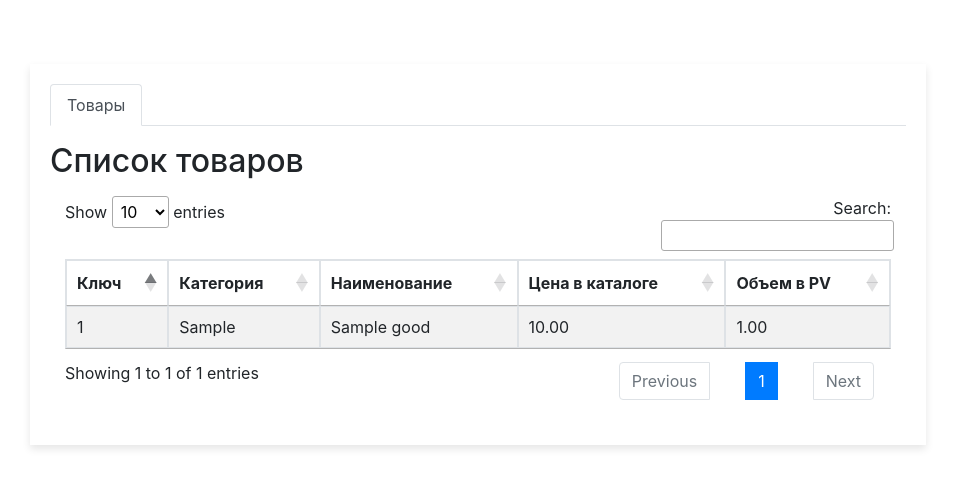
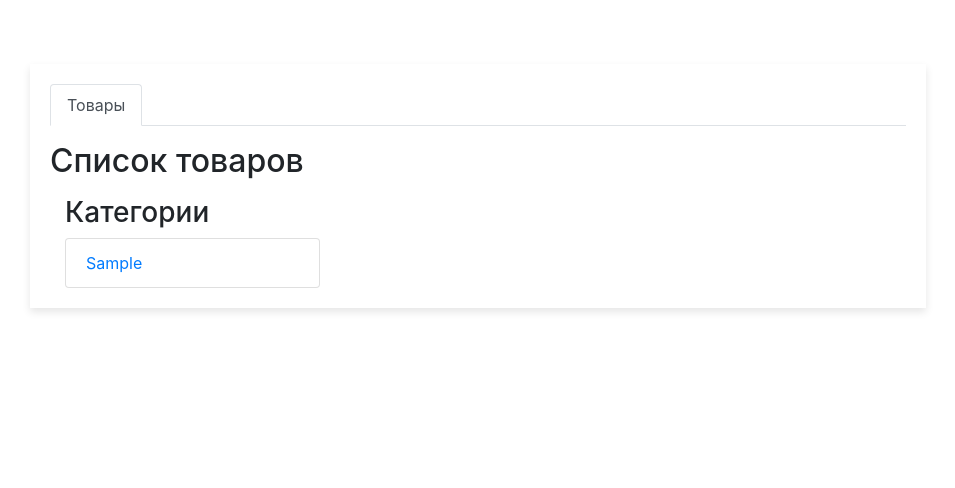
Before and after one commit to minaeffnickolaj/app_gw, a Django app: page /dashboard/ in a window 1280 px wide. Shown: the top 488 px of the page, without its empty margins (162-1117 px from the left). Run offline with Django 5.2, Linux system fonts and the light colour scheme; tables that the repository leaves empty hold one stand-in row (values such as "Sample post"); parts of the project's set-up code (start-up, migrations or seed data) failed here and were passed over; some libraries are stand-ins or nearby versions.

Commit message:
delete table, switch to ierarchical data structure

```diff
--- a/lottery/dashboard/templates/dashboard_index.html
+++ b/lottery/dashboard/templates/dashboard_index.html
@@ -5,7 +5,7 @@
         <meta charset="utf-8">
         <meta name="viewport" content="width=device-width, initial-scale=1.0">
         <link href="https://stackpath.bootstrapcdn.com/bootstrap/4.5.2/css/bootstrap.min.css" rel="stylesheet">
-        <link href="https://cdn.datatables.net/2.0.8/css/dataTables.dataTables.min.css" rel="stylesheet">
+        <link rel="stylesheet" href="https://cdnjs.cloudflare.com/ajax/libs/toastr.js/latest/toastr.min.css">
         <style>
             body {
                 background-color: white;
@@ -30,27 +30,47 @@
                     <h2 class="mt-3">Список товаров</h2>
                     <div class="container-fluid mt-3">
                         <div class="row">
-                        <div class="right-container col-md-12">
-                            <table id="goods_table" class="table table-striped table-bordered" style="width=100%">
-                                <thead>
-                                    <th>Ключ</th>
-                                    <th>Категория</th>
-                                    <th>Наименование</th>
-                                    <th>Цена в каталоге</th>
-                                    <th>Объем в PV</th>
-                                </thead>
-                                <tbody>
-                                    {%for good in goods %}
-                                        <tr>
-                                            <td>{{ good.id }}</td>
-                                            <td>{{ good.category.category }}</td>
-                                            <td>{{ good.good_name }}</td>
-                                            <td>{{ good.catalog_cost }}</td>
-                                            <td>{{ good.pv_value }}</td>
-                                        </tr>
+                            <div class="col-md-4" style="width: 30%;">
+                                <!-- Этот блок занимает 30% ширины -->
+                                <div>
+                                    <h3>Категории</h3>
+                                    <ul class="list-group">
+                                        {% for category in categories %}
+                                            <li class="list-group-item">
+                                                <a href="#collapseCategory{{ category.id }}" data-toggle="collapse" aria-expanded="false" aria-controls="collapseCategory{{ category.id }}">
+                                                    {{ category.category }}
+                                                </a>
+                                                <ul class="list-group collapse mt-2" id="collapseCategory{{ category.id }}">
+                                                    {% for good in category.good_set.all %}
+                                                        <li class="list-group-item">
+                                                            <a href="#" class="good-item" data-id="{{ good.id }}" data-name="{{ good.good_name }}" data-category="{{ good.category.category }}" data-cost="{{ good.catalog_cost }}" data-pv="{{ good.pv_value }}">
+                                                                {{ good.good_name }}
+                                                            </a>
+                                                        </li>
                                                     {% endfor %}
-                                </tbody>
-                            <table>
+                                                </ul>
+                                            </li>
+                                        {% endfor %}
+                                    </ul>
+                                </div>
+                            </div>
+                            <div class="col-md-8" style="width: 70%;">
+                                <!-- Этот блок занимает оставшуюся ширину -->
+                                <div id="good-details" class="card" style="display: none;">
+                                    <div class="card-header">
+                                        <h5 id="good-name"></h5>
+                                    </div>
+                                    <div class="card-body">
+                                        <p><strong>Категория:</strong> <span id="good-category"></span></p>
+                                        <p><strong>Цена в каталоге:</strong> <span id="good-cost"></span></p>
+                                        <p><strong>Объем в PV:</strong> <span id="good-pv"></span></p>
+                                        <!-- Блок с кнопками Удалить и Редактировать -->
+                                        <div class="mt-3">
+                                            <button id="edit-button" class="btn btn-primary">Редактировать</button>
+                                            <button id="delete-button" class="btn btn-danger">Удалить</button>
+                                        </div>
+                                    </div>
+                                </div>
                             </div>
                         </div>
                     </div>
@@ -58,13 +78,81 @@
             </div>
         </div>
         <script src="https://code.jquery.com/jquery-3.5.1.min.js"></script>
+        <script src="https://stackpath.bootstrapcdn.com/bootstrap/4.5.2/js/bootstrap.min.js"></script>
+        <script src="https://cdnjs.cloudflare.com/ajax/libs/toastr.js/latest/toastr.min.js"></script>
+    <!-- AJAX CSRF -->
+        <script>
+            function getCookie(name) {
+                let cookieValue = null;
+                if (document.cookie && document.cookie !== '') {
+                    const cookies = document.cookie.split(';');
+                    for (let i = 0; i < cookies.length; i++) {
+                        const cookie = cookies[i].trim();
+                        // Имя точно верное?
+                        if (cookie.substring(0, name.length + 1) === (name + '=')) {
+                            cookieValue = decodeURIComponent(cookie.substring(name.length + 1));
+                            break;
+                        }
+                    }
+                }
+                return cookieValue;
+            }
+            const csrftoken = getCookie('csrftoken');
+        </script>
         <script>
             $(document).ready(function() {
-                $('#goods_table').DataTable();
+                // Обработчик кликов по элементам списка товаров
+                $('.good-item').click(function(e) {
+                    e.preventDefault();
+                    var goodName = $(this).data('name');
+                    var goodCategory = $(this).data('category');
+                    var goodCost = $(this).data('cost');
+                    var goodPv = $(this).data('pv');
+                    var goodId = $(this).data('id'); // Получаем ID товара
+
+                    $('#good-name').text(goodName);
+                    $('#good-category').text(goodCategory);
+                    $('#good-cost').text(goodCost);
+                    $('#good-pv').text(goodPv);
+
+                    // Сохраняем ID товара в кнопках
+                    $('#edit-button').data('id', goodId);
+                    $('#delete-button').data('id', goodId);
+                    $('#delete-button').data('name', goodName); // Сохраняем имя товара для уведомления
+
+                    $('#good-details').show();
+                });
+
+                // Обработчик клика по кнопке Удалить
+                $('#delete-button').click(function() {
+                    var goodId = $(this).data('id');
+                    var goodName = $(this).data('name'); // Получаем имя товара для уведомления
+
+                    if (confirm('Вы уверены, что хотите удалить этот товар?')) {
+                        $.ajax({
+                            url: '{% url "delete_good" %}', // URL для обработки запроса на удаление
+                            type: 'POST',
+                            data: {
+                                'id': goodId
+                            },
+                            headers: {
+                                'X-CSRFToken': csrftoken
+                            },
+                            success: function(response) {
+                                if (response.success) {
+                                    toastr.success('Товар ' + goodName + ' был удален из базы');
+                                    $('#good-details').hide();
+                                    // Удаляем товар из списка на странице, но без загрузки обновленных данных
+                                    // Нет смысла гонять запросы если работать с базой будет кто-то один
+                                $('.good-item[data-id="' + goodId + '"]').parent().remove();
+                                } else {
+                                    toastr.error('Произошла ошибка при удалении товара');
+                                }
+                            }
+                        });
+                    }
+                });
             });
         </script>
-        <script src="https://cdn.datatables.net/1.11.5/js/jquery.dataTables.min.js"></script>
-        <script src="https://cdn.datatables.net/1.11.5/js/dataTables.bootstrap4.min.js"></script>
-        <script src="https://stackpath.bootstrapcdn.com/bootstrap/4.5.2/js/bootstrap.min.js"></script>
     </body>
 </html>
```
Lines whose indentation alone changed are shown as unchanged.
